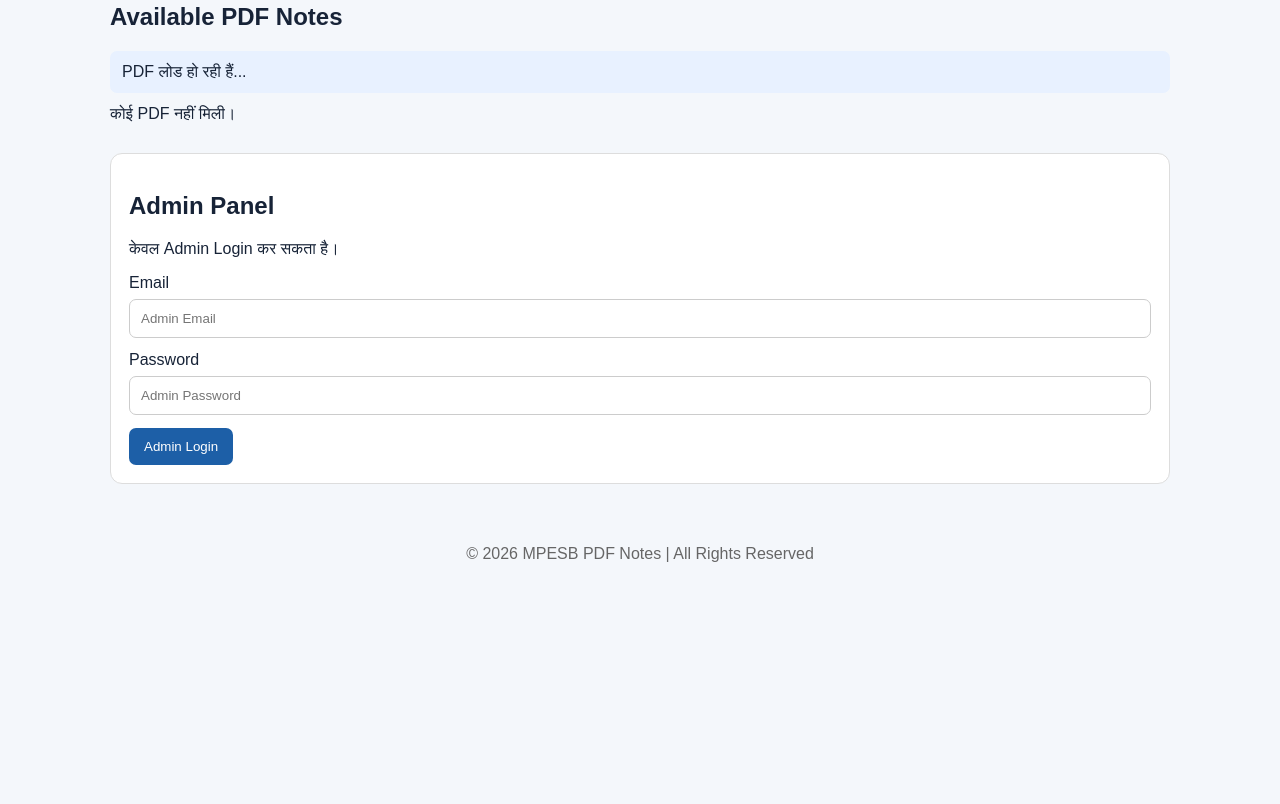
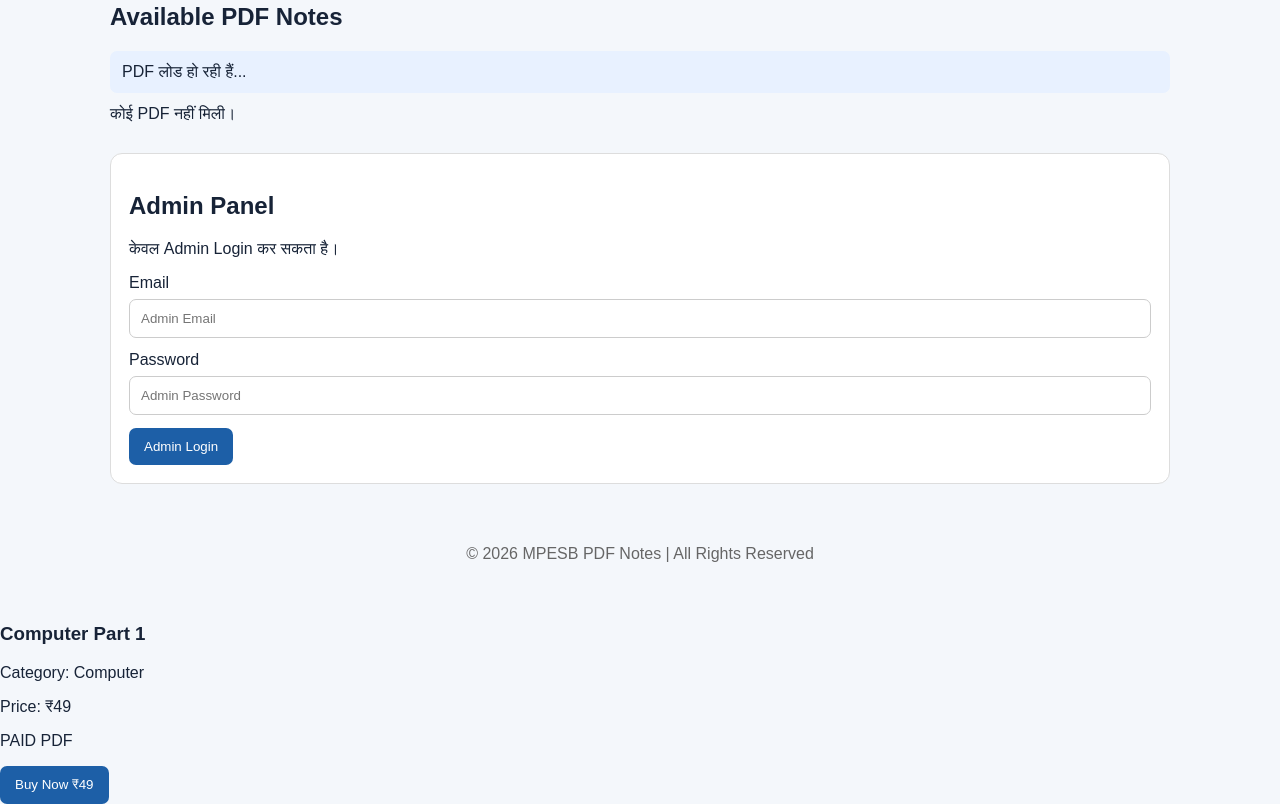
Before and after one commit to mpesbpdf/mpesb-pdf-notes, a plain HTML site: page index.html in a window 1280 px wide. Shown: the part 517-1321 px from the top of the page. Before the commit the page ends 1121 px from the top, so only its background shows below. Drawn offline with Linux system fonts and the light colour scheme; no server answers.

Commit message:
mpesb-pdf-notes

```diff
--- a/index.html
+++ b/index.html
@@ -393,5 +393,14 @@ document.getElementById("uploadForm").addEventListener("submit",async e=>{
 });
 
 </script>
+  <div class="pdf-card">
+  <h3>Computer Part 1</h3>
+  <p>Category: Computer</p>
+  <p>Price: ₹49</p>
+  <p>PAID PDF</p>
+  <button onclick="alert('Payment system अभी चालू नहीं है')">
+    Buy Now ₹49
+  </button>
+</div>
 </body>
 </html>
```
